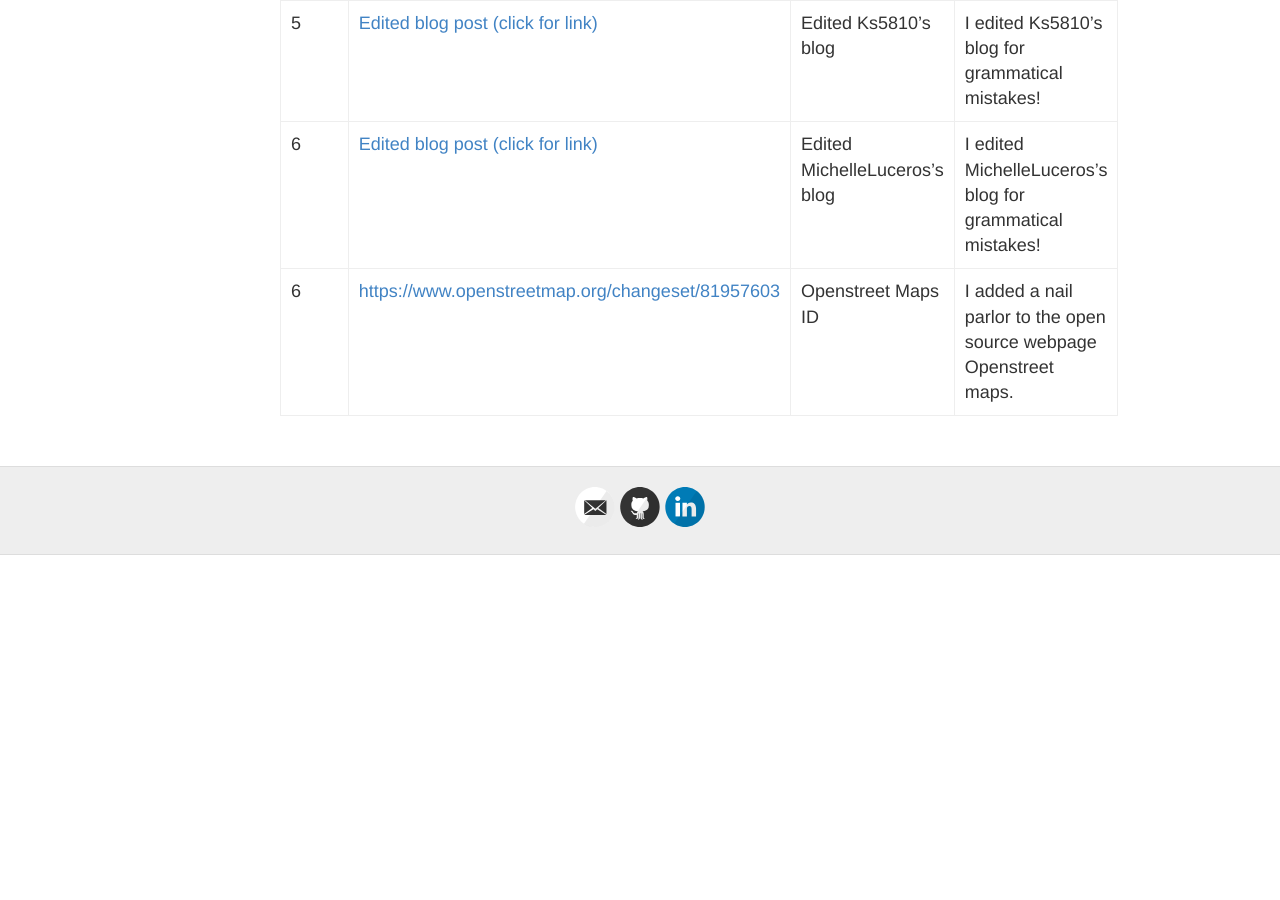
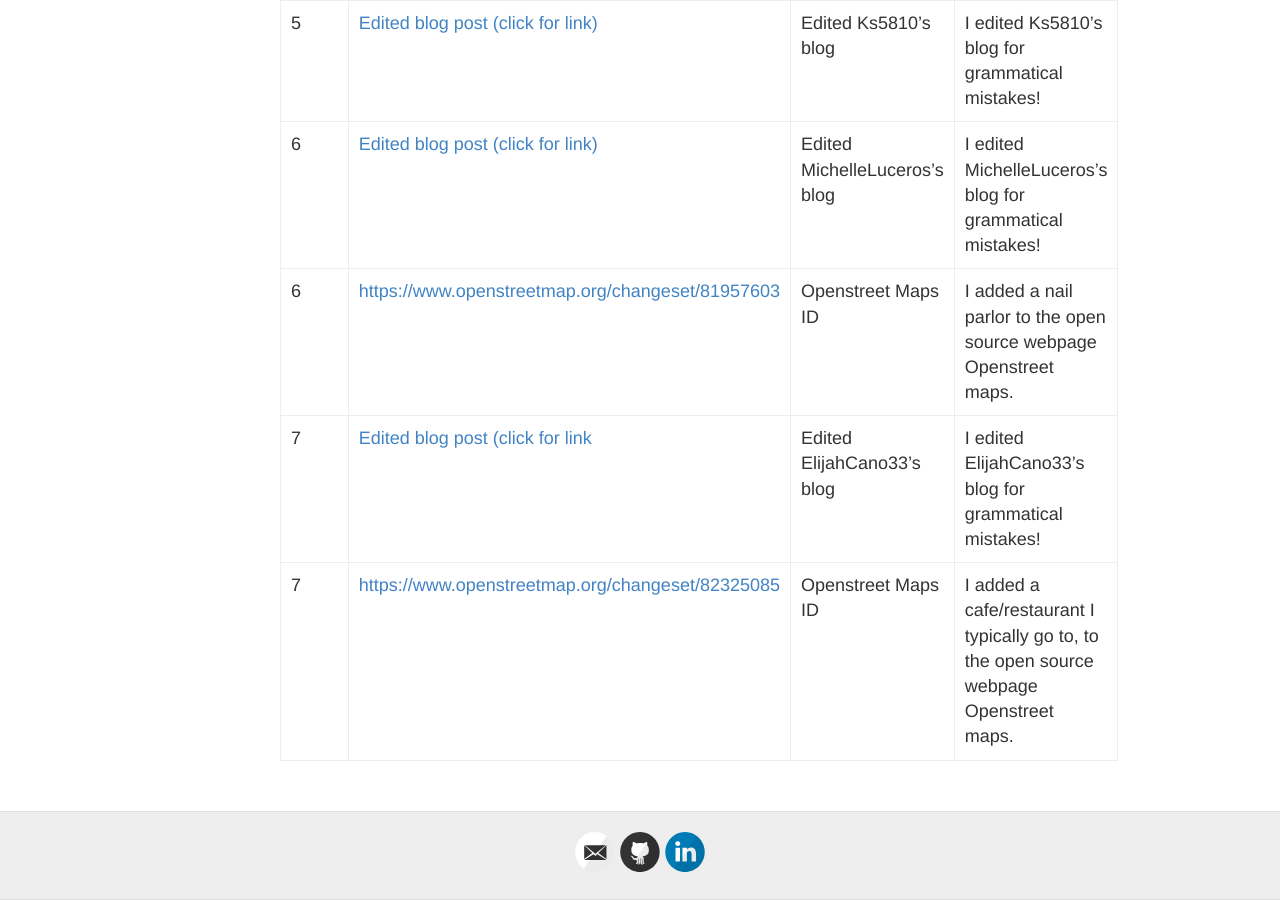
Before and after one commit to hunter-college-ossd-spr-2020/MarceloDamian-weekly, a Jekyll site: the page built from contributions.md, in a window 1280 px wide and 900 px high, scrolled down 1446 px. Built offline with Jekyll 4.4.1, drawn with Linux system fonts in a browser that asks for light colours; before the commit the page ends 2001 px from its top, so only the background shows below that.

Commit message:
Update contributions.md

```diff
--- a/contributions.md
+++ b/contributions.md
@@ -29,3 +29,5 @@ following the same syntax.
 |  5  | [Edited blog post (click for link)](https://github.com/hunter-college-ossd-spr-2020/Ks5810-weekly/blob/gh-pages/_posts/2020-03-01-week05.md)    | Edited Ks5810's blog | I edited Ks5810's blog for grammatical mistakes! |
 |  6  | [Edited blog post (click for link)](https://github.com/hunter-college-ossd-spr-2020/MichelleLucero-weekly/blob/gh-pages/_posts/2020-03-01-week05.md)    | Edited MichelleLuceros's blog | I edited MichelleLuceros's blog for grammatical mistakes! |
 |  6 |[https://www.openstreetmap.org/changeset/81957603](https://www.openstreetmap.org/changeset/81957603)    | Openstreet Maps ID   |   I added a nail parlor to the open source webpage Openstreet maps.    |
+|  7 |[Edited blog post (click for link](https://github.com/hunter-college-ossd-spr-2020/ElijahCano33-weekly/blob/gh-pages/_posts/2020-03-01-week05.md)| Edited ElijahCano33's blog | I edited ElijahCano33's blog for grammatical mistakes!|
+|  7 |[https://www.openstreetmap.org/changeset/82325085](https://www.openstreetmap.org/changeset/82325085)    | Openstreet Maps ID   |  I added a cafe/restaurant I typically go to, to the open source webpage Openstreet maps.  |
```
